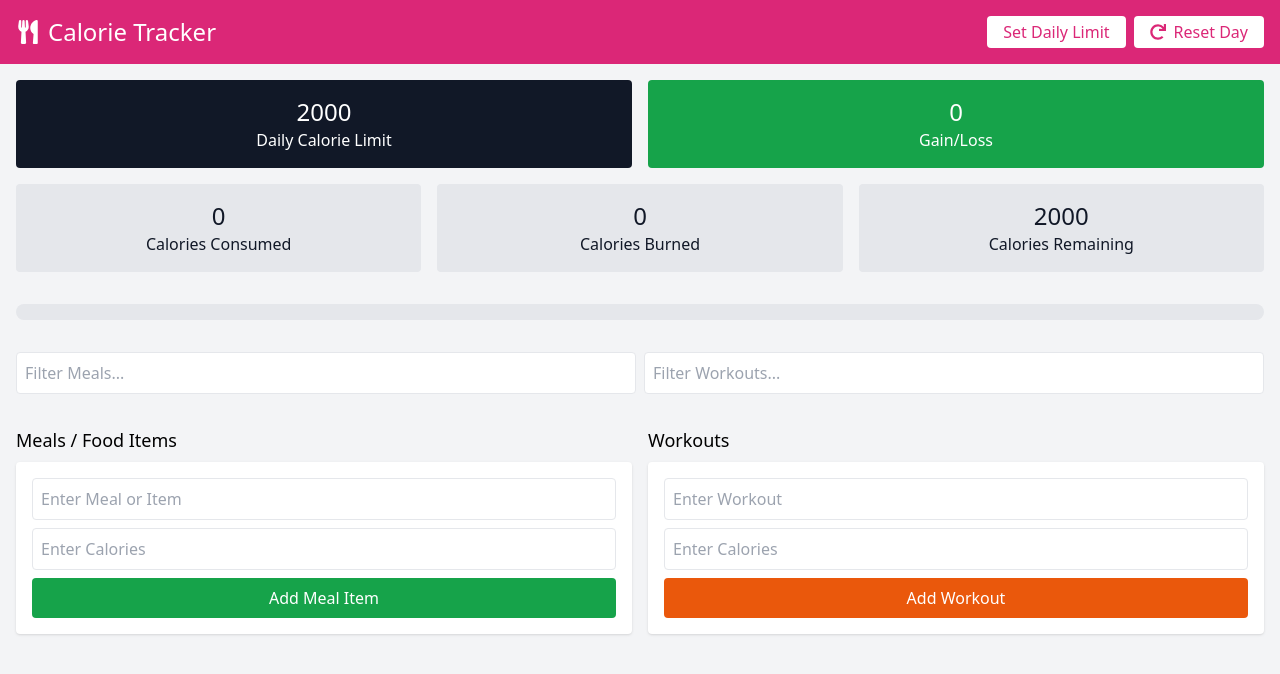
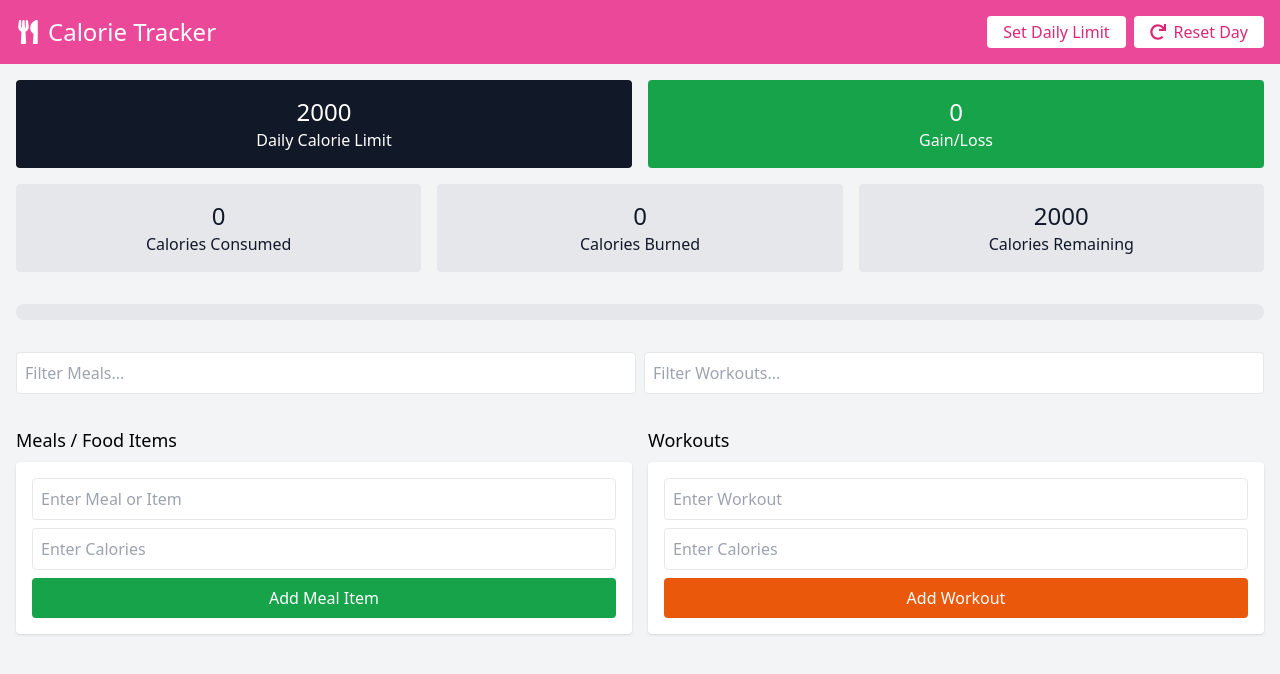
Before and after one commit to chavez62/react-calorie-tracker-master, a React (Create React App) app: page / in a window 1280 px wide. Shown: the top 674 px of the page. Built offline with nearby package versions, Linux system fonts and the light colour scheme.

Commit message:
updated shade of pink .74017410142537.68/94112740.5386/*9 074512.

```diff
--- a/src/components/Header.tsx
+++ b/src/components/Header.tsx
@@ -8,7 +8,7 @@ interface HeaderProps {
 
 const Header: React.FC<HeaderProps> = ({ resetDay, openModal }) => {
   return (
-    <div className="bg-pink-600 p-4 flex justify-between items-center text-white">
+    <div className="bg-pink-500 p-4 flex justify-between items-center text-white">
       <h1 className="text-2xl flex items-center">
         <FaUtensils className="mr-2" /> Calorie Tracker
       </h1>
```
